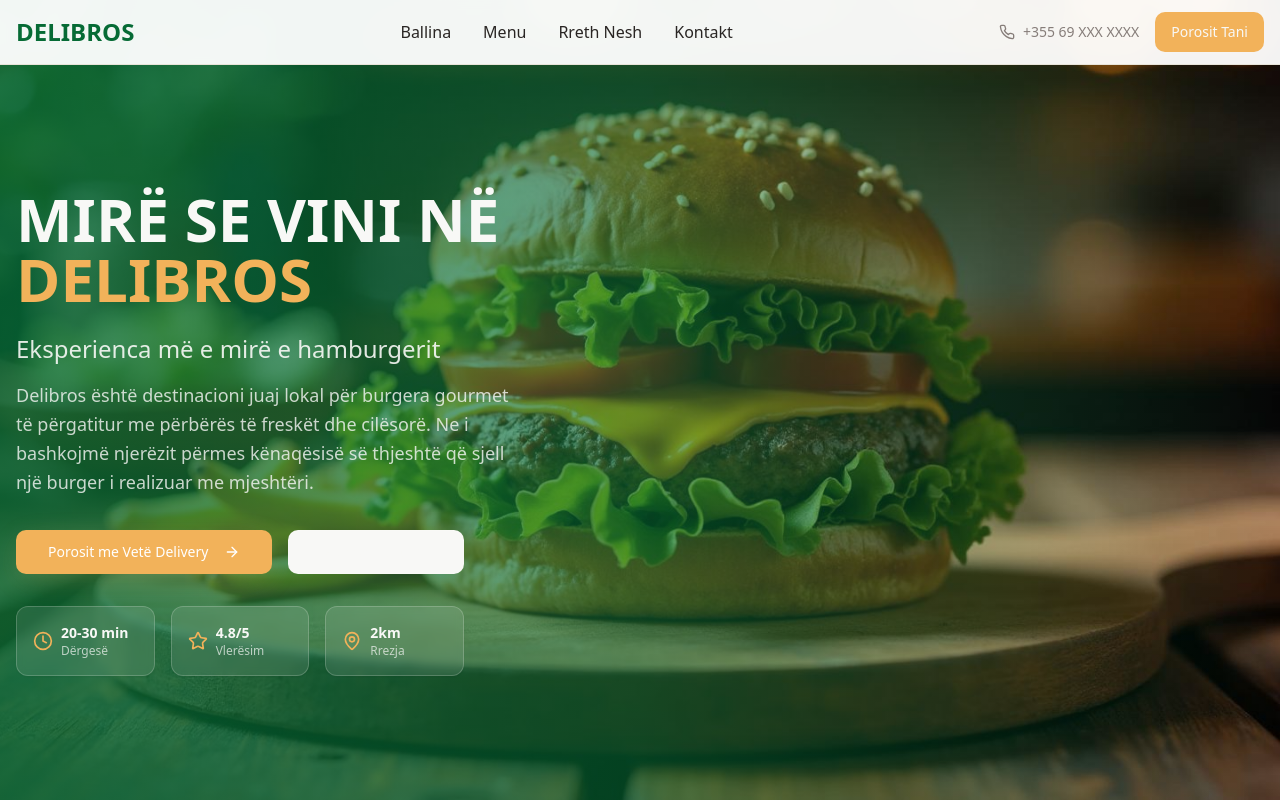
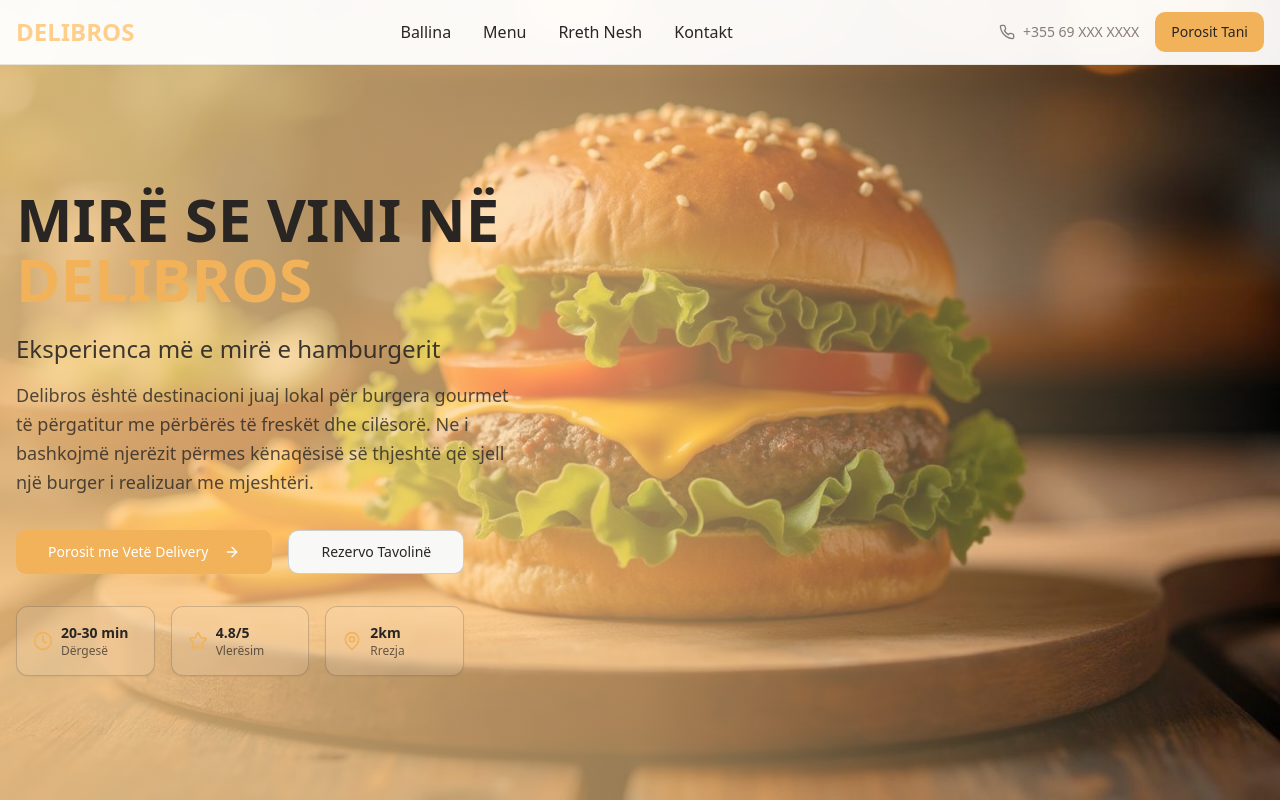
Before and after one commit to AvidTester/delibros-revive-joy, a React (Vite) app: page / in a window 1280 px wide. Shown: the top 800 px of the page. Built offline with nearby package versions, Linux system fonts and the light colour scheme; the HTML template or start-up script is replaced by a standard one.

Commit message:
Update primary color

```diff
--- a/src/index.css
+++ b/src/index.css
@@ -17,10 +17,10 @@
     --popover: 0 0% 100%;
     --popover-foreground: 20 8% 15%;
 
-    /* Primary - rich green #05693b */
-    --primary: 148 90% 22%;
-    --primary-foreground: 45 15% 97%;
-    --primary-glow: 148 70% 35%;
+    /* Primary - warm orange #FEBC8C */
+    --primary: 35 98% 77%;
+    --primary-foreground: 20 8% 15%;
+    --primary-glow: 35 85% 65%;
 
     /* Secondary - light cream #EDF0D6 */
     --secondary: 75 25% 90%;
```
